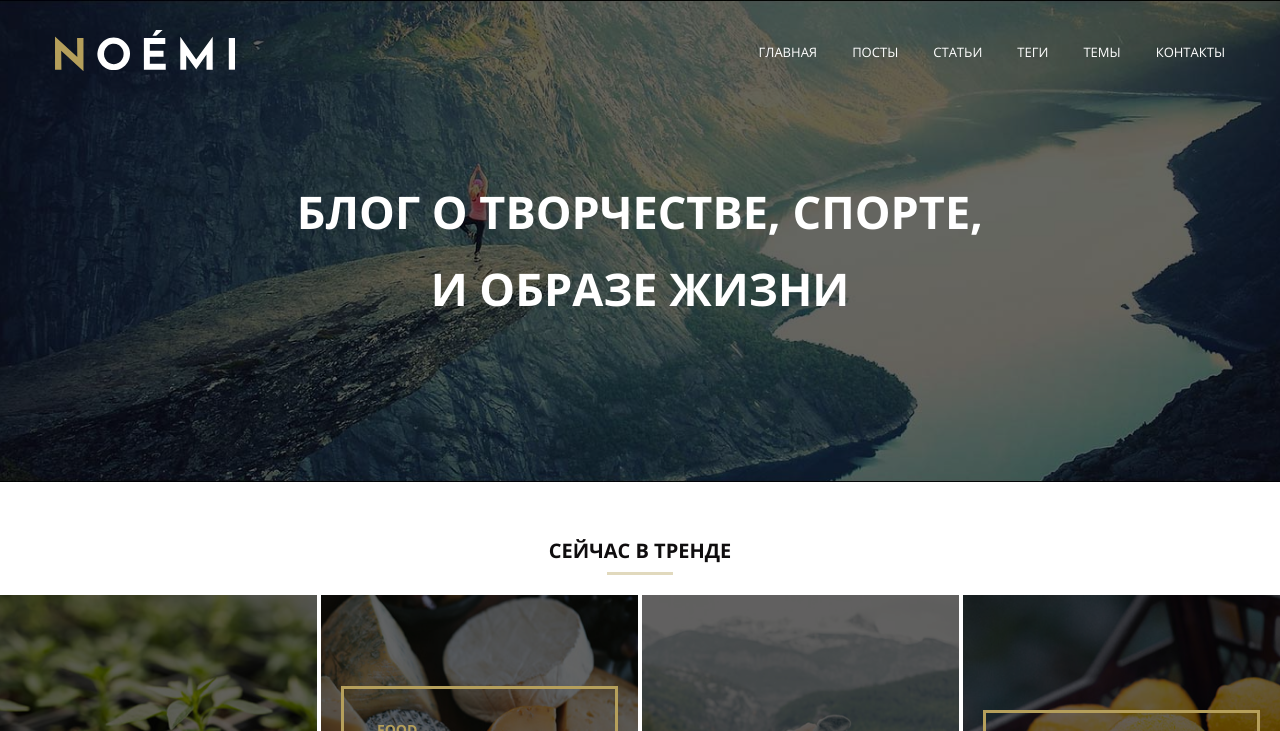
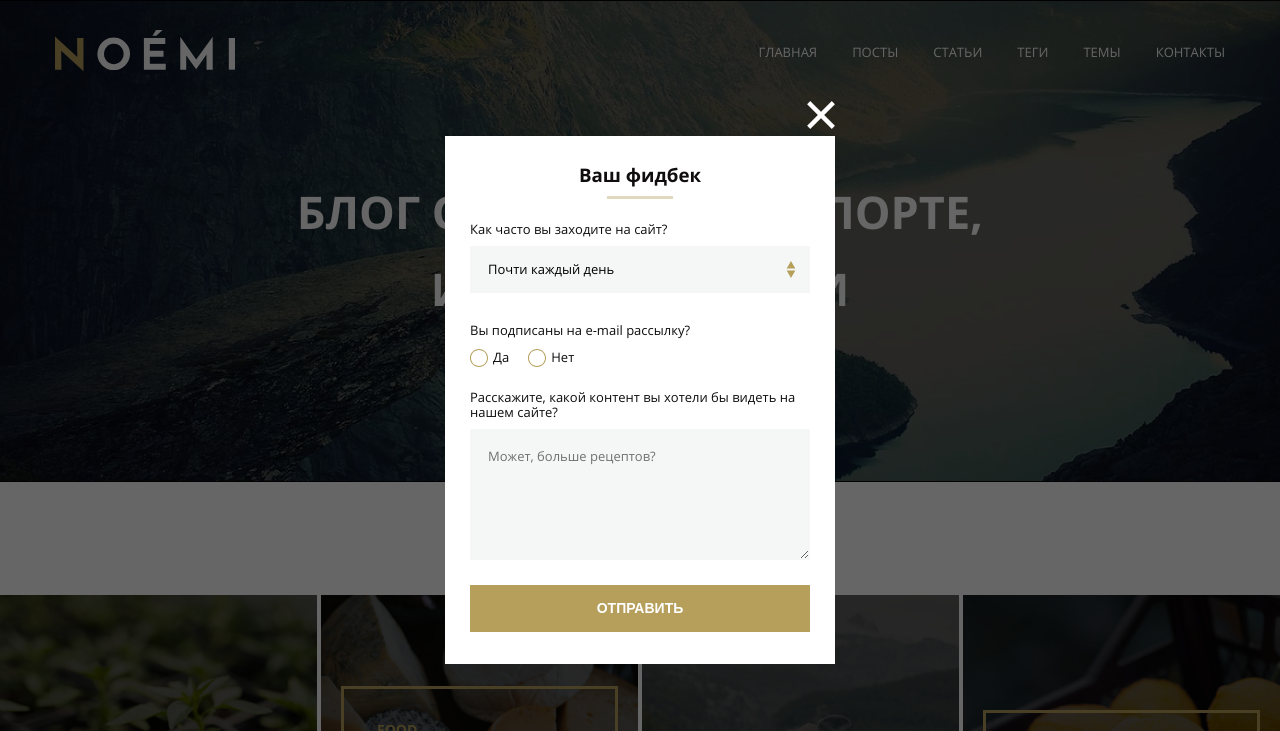
Before and after one commit to Suhogruzz/FPYMQ-Diploma, a plain HTML site: page index.html in a window 1280 px wide. Shown: the top 731 px of the page. Drawn offline with Linux system fonts and the light colour scheme.

Commit message:
Fixed some issues added button action

```diff
--- a/css/style.css
+++ b/css/style.css
@@ -1,9 +1,3 @@
-* {
-    margin: 0;
-    padding: 0;
-    box-sizing: border-box;
-}
-
 @font-face {
     font-family: OpenSans;
     src: url("../fonts/OpenSans-Regular.woff") format("woff");
@@ -18,6 +12,17 @@
     src: url("../fonts/OpenSans-Bold.woff2") format("woff2");
     font-weight: 700;
     font-style: bold;
+}
+
+* {
+    margin: 0;
+    padding: 0;
+    box-sizing: border-box;
+}
+
+html, body {
+    position: relative;
+    overflow-x: hidden;
 }
 
 div.hidden {
@@ -50,7 +55,8 @@ div.hidden {
 
 .close-button {
     position: absolute;
-    top: -25px;
+    top: -35px;
+    left: 362px;
     width: 28px;
     height: 28px;
     display: block;
@@ -58,7 +64,7 @@ div.hidden {
     background-image: url("../svg/form-x.svg");
     background-size: contain;
     background-repeat: no-repeat;
-    background: transparent;
+    background-color: transparent;
     border: none;
     cursor: pointer;
 }
@@ -67,6 +73,10 @@ div.hidden {
     background-color: #ffffffff;
     max-width: 390px;
     padding: 28px 25px 32px;
+}
+
+.feedback-title {
+    text-align: center;
 }
 
 .form-hint {
--- a/index.html
+++ b/index.html
@@ -8,7 +8,7 @@
     <link rel="stylesheet" href="css/style.css">
 </head>
 <body>
-	<div class="popup hidden">
+	<div id="popup-id" class="popup">
 		<div class="popup-wrapper">
 			<button class="close-button" type="button">
 				<span class="visually-hidden">Закрыть окно</span>
@@ -482,4 +482,9 @@
 		</div>
 	</footer>
 </body>
+<script>
+document.querySelector(".close-button").addEventListener("click", () => {
+	document.getElementById("popup-id").className = "popup hidden";
+})
+</script>
 </html>
```
